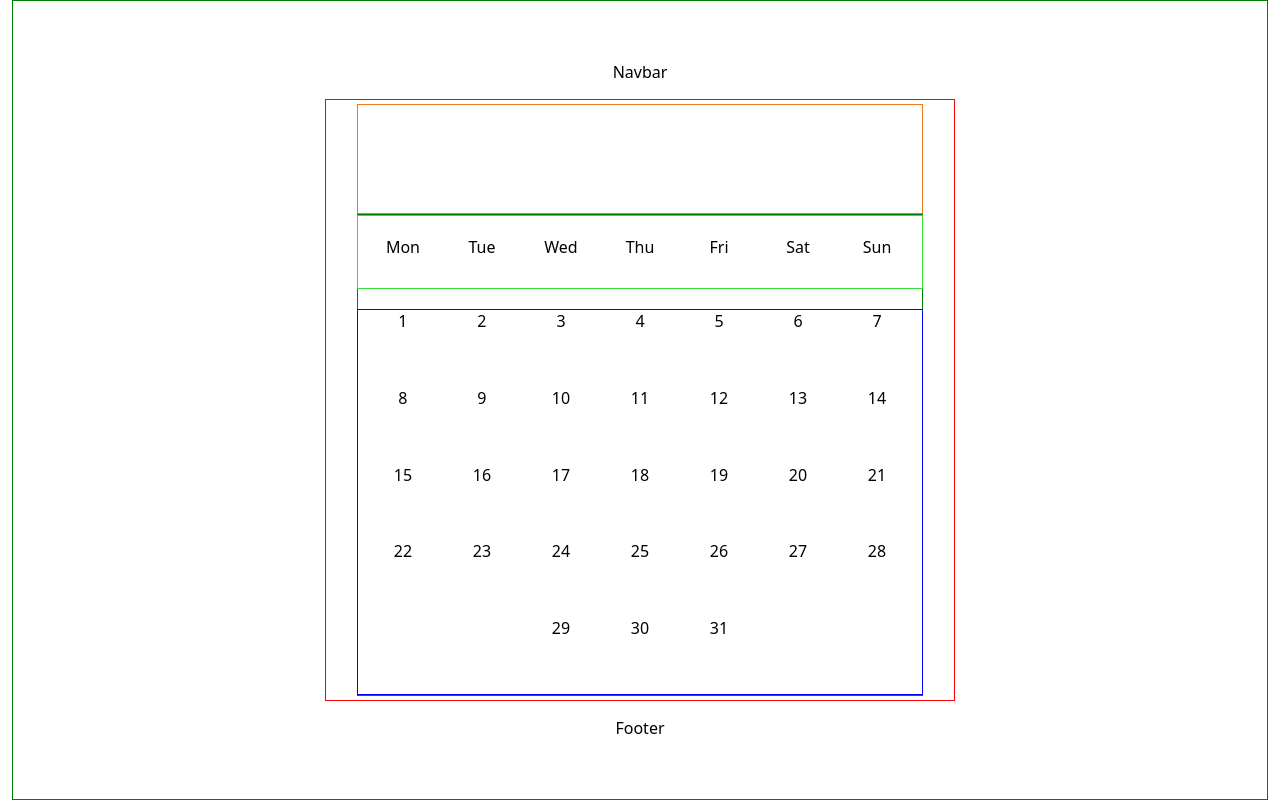
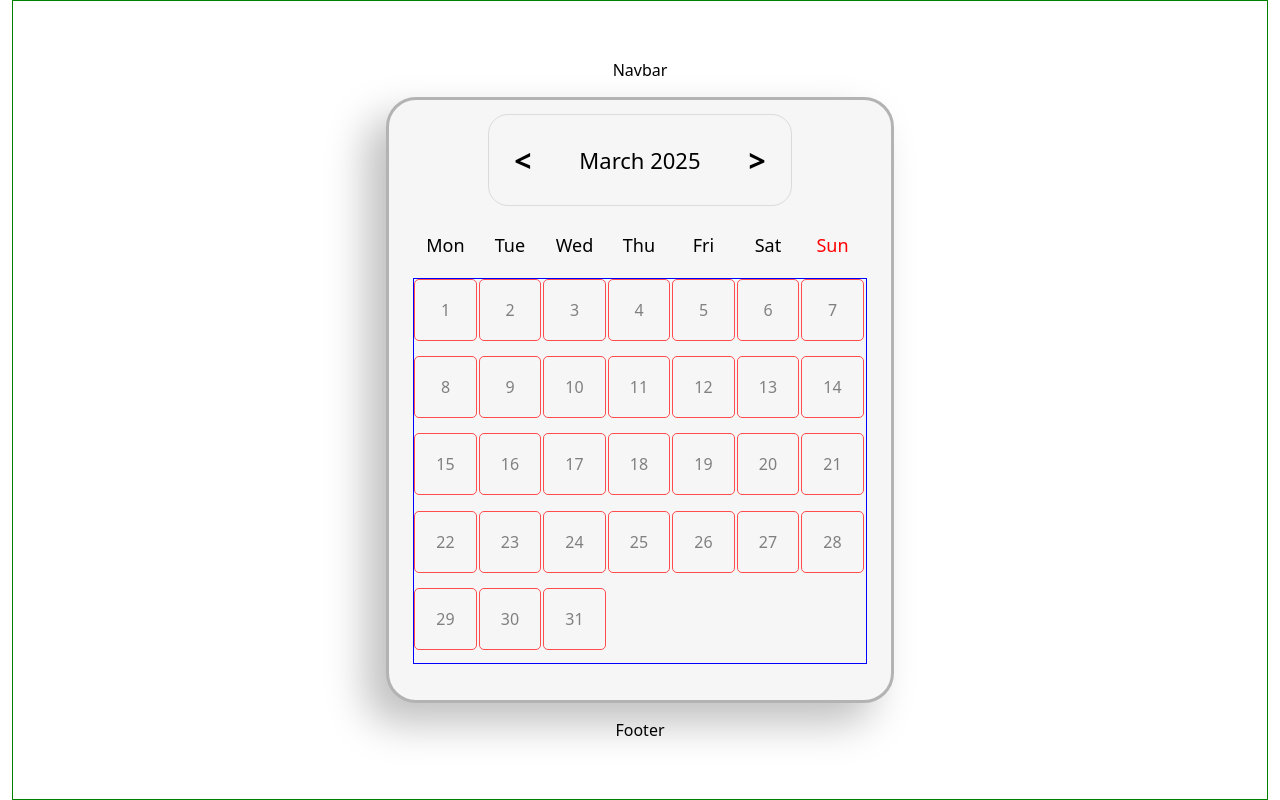
Before and after one commit to Jaro111/gym_tracker_FE, a React (Vite) app: page / in a window 1280 px wide. Built offline with nearby package versions, Linux system fonts and the light colour scheme.

Commit message:
chore: basicly styled and basic funcionality

```diff
--- a/src/components/calendar/Calendar.jsx
+++ b/src/components/calendar/Calendar.jsx
@@ -17,7 +17,13 @@ export const Calendar = (props) => {
   //
   return (
     <div className="calendar-wrapper">
-      <MonthPanel dateNow={dateNow} />
+      <MonthPanel
+        dateNow={dateNow}
+        calendarMonth={calendarMonth}
+        calendarYear={calendarYear}
+        setCalendarMonth={setCalendarMonth}
+        setCalendarYear={setCalendarYear}
+      />
       <DaysPanel
         calendarDay={calendarDay}
         calendarMonth={calendarMonth}
--- a/src/components/calendar/DaysPanel.css
+++ b/src/components/calendar/DaysPanel.css
@@ -1,38 +1,81 @@
-.days-panel-warepper {
-  border: 1px solid green;
+.calendar-days-panel-warepper {
+  /* border: 1px solid green; */
   width: 90%;
   height: 80%;
   display: flex;
-  justify-content: space-between;
   align-items: center;
   flex-direction: column;
 }
 
-.weekDays-wrapper {
-  border: 1px solid rgb(52, 221, 52);
+.calendar-weekDays-wrapper {
+  /* border: 2% solid rgb(52, 221, 52); */
   width: 100%;
   height: 15%;
   display: flex;
+  justify-content: flex-start;
+  align-items: flex-end;
+  flex-direction: row;
+  flex-wrap: wrap;
+  box-sizing: border-box;
+  gap: 2px;
+}
+
+.calendar-weekDays-card {
+  width: calc(14.2857% - 4px);
+  height: 90%;
+  display: flex;
   justify-content: center;
   align-items: center;
-  flex-direction: row;
+  border: 1px solid transparent;
 }
 
-.weekDays-card {
-  width: 14%;
-  height: 90%;
-}
-.days-wrapper {
+.calendar-days-wrapper {
   border: 1px solid blue;
   width: 100%;
   height: 80%;
   display: flex;
+  justify-content: flex-start;
+  flex-wrap: wrap;
+  gap: 2px;
+}
+.calendar-weekDay-nanme {
+  font-size: 18px;
+  margin: 0;
+  padding: 0;
+  font-weight: 500;
+}
+
+.calendar-dayCard {
+  width: calc(14.2857% - 4px);
+  height: calc(16.66% - 4px);
+  display: flex;
   justify-content: center;
   align-items: center;
-  flex-wrap: wrap;
+  border: 1px solid #ff4d4d;
+  border-radius: 5px;
+}
+.calendar-dayCard:hover {
+  cursor: pointer;
+  background-color: black;
+}
+.calendar-weekDay-number {
+  margin: 0;
+  padding: 0;
+  color: grey;
+  font-size: 16px;
 }
 
-.dayCard {
-  width: 14%;
-  height: 20%;
+@media only screen and (max-width: 700px) {
+  .calendar-weekDay-nanme {
+    font-size: 15px;
+    margin: 0;
+    padding: 0;
+    font-weight: 500;
+  }
+  .calendar-weekDay-number {
+    margin: 0;
+    padding: 0;
+    color: grey;
+    font-size: 13px;
+  }
 }
--- a/src/components/calendar/DaysPanel.jsx
+++ b/src/components/calendar/DaysPanel.jsx
@@ -1,42 +1,73 @@
 import React from "react";
+import { weekDays } from "../../data/monthsWeekdays.js";
+import { months } from "../../data/monthsWeekdays.js";
 import { useEffect, useState } from "react";
 import "./DaysPanel.css";
 
 export const DaysPanel = (props) => {
   const [daysArray, setDaysArray] = useState([]);
-  const weekDays = ["Mon", "Tue", "Wed", "Thu", "Fri", "Sat", "Sun"];
+  const [tempDay, setTempDay] = useState(null);
 
-  const createDaysArray = () => {
+  // get number of the week day number providing a day.
+  const getDayOftheWeek = (day) => {
+    const newDate = new Date(
+      `${months[props.calendarMonth]} ${day}, ${props.calendarYear}`
+    );
+    // Return sun - sat: 0 - 6
+    const dayOftheWeek = newDate.getDay();
+    const dayOftheWeekArray = [6, 0, 1, 2, 3, 4, 5];
+    // We want to return mon - sun: 0 -6
+    console.log(dayOftheWeekArray[dayOftheWeek]);
+    return dayOftheWeekArray[dayOftheWeek];
+  };
+
+  // Create all days array from provided month
+  const createDaysArray = (year, month, setter) => {
     const tempArray = [];
-    const days = new Date(props.calendarYear, props.calendarMonth, 0).getDate();
+    const days = new Date(year, month, 0).getDate();
     for (let i = 1; i <= days; i++) {
       tempArray.push(i);
     }
-    setDaysArray(tempArray);
+
+    setter(tempArray);
+  };
+
+  const dayClick = (item) => {
+    getDayOftheWeek(item);
   };
 
   useEffect(() => {
-    createDaysArray();
-  }, []);
+    createDaysArray(props.calendarYear, props.calendarMonth, setDaysArray);
+  }, [props.calendarMonth, props.calendarYear]);
 
   //
   return (
-    <div className="days-panel-warepper">
-      <div className="weekDays-wrapper">
+    <div className="calendar-days-panel-warepper">
+      <div className="calendar-weekDays-wrapper">
         {weekDays.map((item, index) => {
           return (
-            <div className="weekDays-card" key={index}>
-              <p>{item}</p>
+            <div className="calendar-weekDays-card" key={index}>
+              <p
+                style={{ color: item === "Sun" ? "red" : "black" }}
+                className="calendar-weekDay-nanme"
+              >
+                {item}
+              </p>
             </div>
           );
         })}
       </div>
-      <div className="days-wrapper">
+
+      <div className="calendar-days-wrapper">
         {daysArray.length > 0
           ? daysArray.map((item, index) => {
               return (
-                <div className="dayCard" key={index}>
-                  {item}
+                <div
+                  className="calendar-dayCard"
+                  key={index}
+                  onClick={() => dayClick(item)}
+                >
+                  <p className="calendar-weekDay-number">{item}</p>
                 </div>
               );
             })
--- a/src/components/calendar/MonthPanel.css
+++ b/src/components/calendar/MonthPanel.css
@@ -1,5 +1,57 @@
-.month-panel-wrapper {
-  border: 1px solid rgb(235, 120, 26);
-  width: 90%;
-  height: 18%;
+.calendar-month-panel-wrapper {
+  border: 1px solid rgb(219, 219, 219);
+  border-radius: 20px;
+  width: 60%;
+  height: 15%;
+  display: flex;
+  justify-content: space-around;
+  align-items: center;
 }
+
+.calendar-change-month-content {
+  font-size: 30px;
+  font-weight: 900;
+  margin: 2px;
+}
+.calendar-minus-month {
+  display: flex;
+  justify-content: center;
+  align-items: center;
+}
+
+.calendar-change-month-content:hover {
+  background-color: rgb(181, 181, 241);
+  cursor: pointer;
+}
+
+.calendar-year-display-content {
+  font-size: 22px;
+}
+
+.calendar-plus-month {
+  display: flex;
+  justify-content: center;
+  align-items: center;
+}
+
+@media only screen and (max-width: 700px) {
+  .calendar-change-month-content {
+    font-size: 25px;
+    font-weight: 900;
+    margin: 2px;
+  }
+  .calendar-year-display-content {
+    font-size: 20px;
+  }
+}
+
+@media only screen and (max-width: 400px) {
+  .calendar-change-month-content {
+    font-size: 22px;
+    font-weight: 900;
+    margin: 2px;
+  }
+  .calendar-year-display-content {
+    font-size: 18px;
+  }
+}
--- a/src/components/calendar/MonthPanel.jsx
+++ b/src/components/calendar/MonthPanel.jsx
@@ -1,10 +1,44 @@
 import React from "react";
+import { months } from "../../data/monthsWeekdays";
 import "./MonthPanel.css";
 
-export const MonthPanel = () => {
+export const MonthPanel = (props) => {
+  const { calendarMonth, calendarYear, setCalendarMonth, setCalendarYear } =
+    props;
+  const plusMonth = () => {
+    if (calendarMonth < 12) {
+      setCalendarMonth(calendarMonth + 1);
+    } else {
+      setCalendarYear(calendarYear + 1);
+      setCalendarMonth(1);
+    }
+  };
+
+  const minusMOnth = () => {
+    if (calendarMonth > 1) {
+      setCalendarMonth(calendarMonth - 1);
+    } else {
+      setCalendarYear(calendarYear - 1);
+      setCalendarMonth(12);
+    }
+  };
   return (
-    <div className="month-panel-wrapper">
-      <div></div>
+    <div className="calendar-month-panel-wrapper">
+      <div className="calendar-minus-month">
+        <p className="calendar-change-month-content" onClick={minusMOnth}>
+          {"<"}
+        </p>
+      </div>
+      <div className="calendar-year-display-wrapper">
+        <p className="calendar-year-display-content">
+          {months[props.calendarMonth]} {props.calendarYear}
+        </p>
+      </div>
+      <div className="calendar-plus-month">
+        <p className="calendar-change-month-content" onClick={plusMonth}>
+          {">"}
+        </p>
+      </div>
     </div>
   );
 };
--- a/src/components/calendar/calendar.css
+++ b/src/components/calendar/calendar.css
@@ -1,9 +1,40 @@
 .calendar-wrapper {
-  border: 1px solid red;
-  width: 50%;
+  border: 3px solid rgb(180, 179, 179);
+  border-radius: 30px;
+  width: 40%;
   height: 600px;
   display: flex;
   justify-content: center;
   align-items: center;
   flex-direction: column;
+  box-shadow: -20px 20px 40px rgba(0, 0, 0, 0.25);
+  background-color: rgb(247, 246, 246);
 }
+
+@media only screen and (max-width: 1200px) {
+  .calendar-wrapper {
+    width: 50%;
+    height: 600px;
+  }
+}
+
+@media only screen and (max-width: 1000px) {
+  .calendar-wrapper {
+    width: 60%;
+    height: 600px;
+  }
+}
+
+@media only screen and (max-width: 800px) {
+  .calendar-wrapper {
+    width: 80%;
+    height: 500px;
+  }
+}
+
+@media only screen and (max-width: 500px) {
+  .calendar-wrapper {
+    width: 90%;
+    height: 500px;
+  }
+}
--- /dev/null
+++ b/src/data/monthsWeekdays.js
@@ -0,0 +1,19 @@
+const weekDays = ["Mon", "Tue", "Wed", "Thu", "Fri", "Sat", "Sun"];
+
+const months = [
+  "0",
+  "January",
+  "February",
+  "March",
+  "April",
+  "May",
+  "June",
+  "July",
+  "August",
+  "September",
+  "October",
+  "November",
+  "December",
+];
+
+export { weekDays, months };
```
